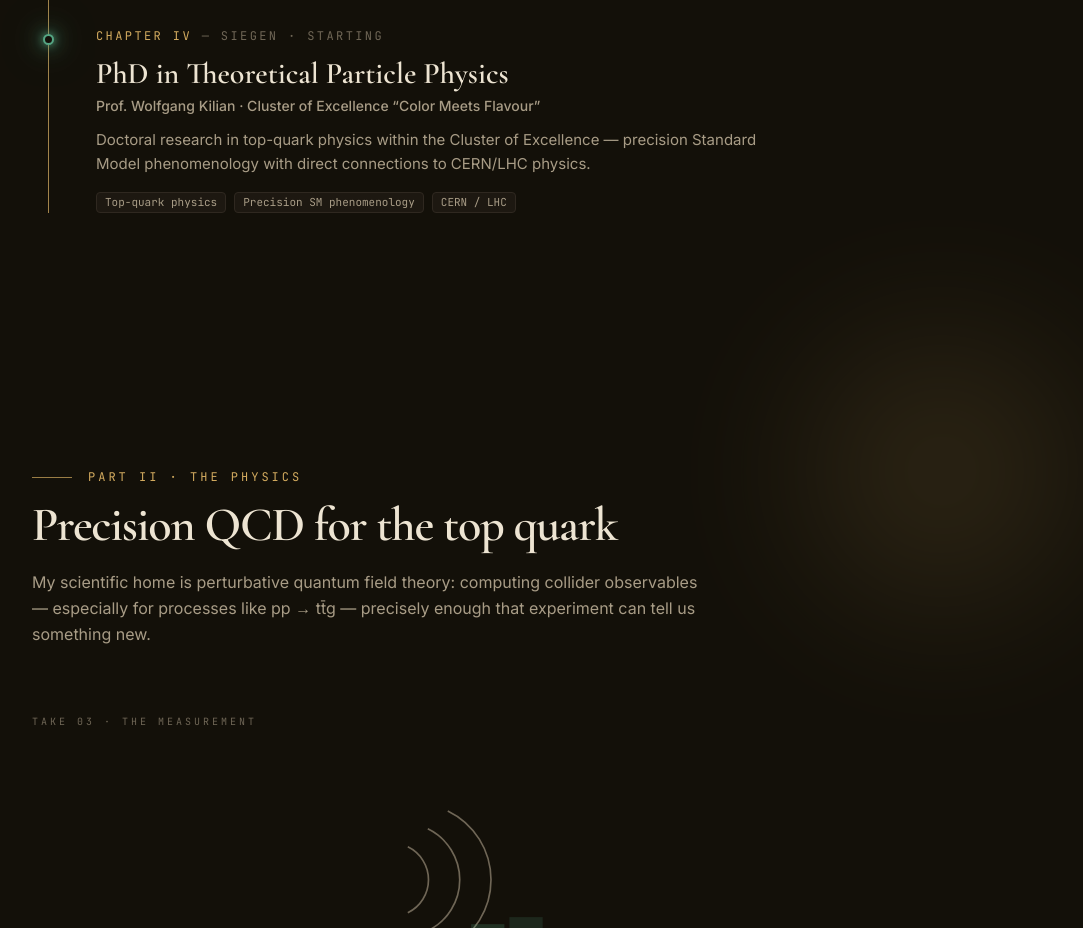
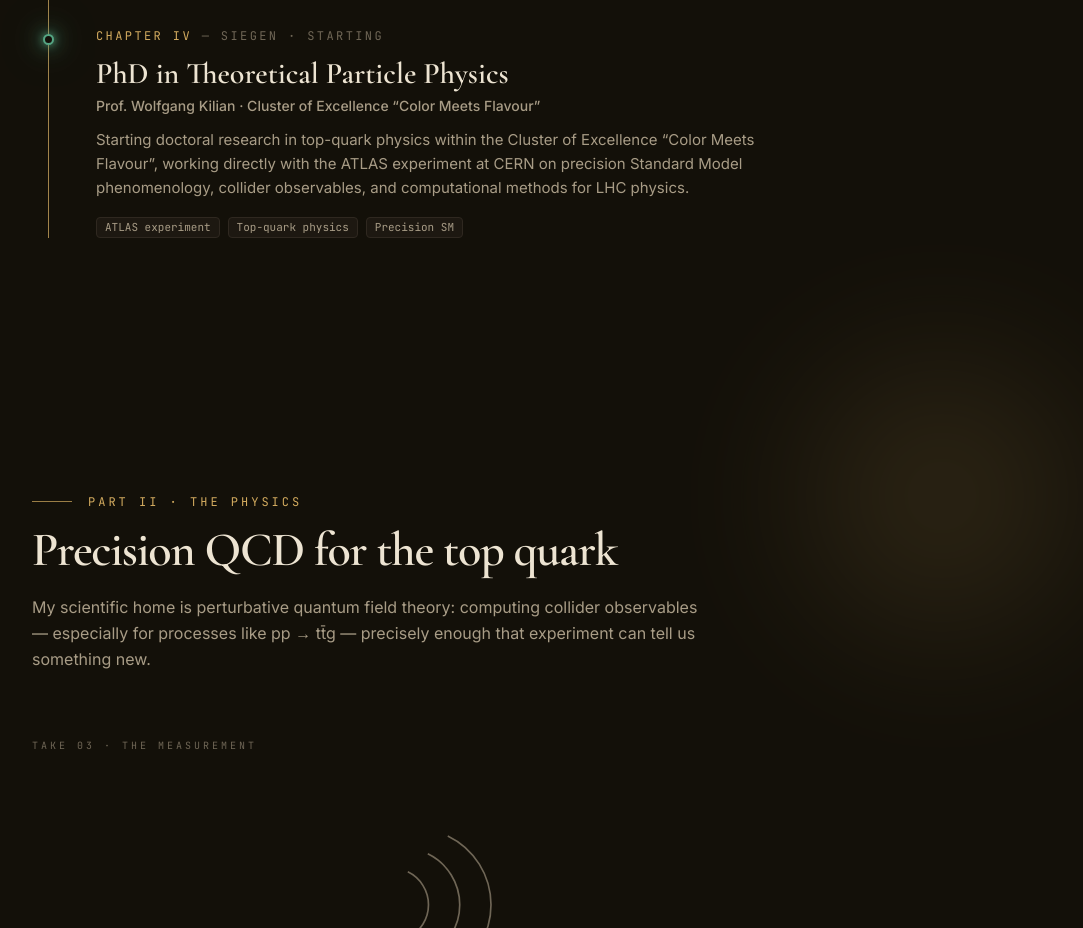
Before and after one commit to mahdihoumanii/myportfolio, a React (Vite) app: page / in a window 1280 px wide. Shown: the part 2060-2988 px from the top of the page, without its empty margins (64-1147 px from the left). Built offline with nearby package versions, Linux system fonts and the light colour scheme; a web font is replaced by a local one.

Commit message:
Add physics games and polish Feynman strip visuals

```diff
--- a/src/data/timeline.ts
+++ b/src/data/timeline.ts
@@ -46,7 +46,7 @@ export const timeline: TimelineStop[] = [
     title: 'PhD in Theoretical Particle Physics',
     org: 'Prof. Wolfgang Kilian · Cluster of Excellence “Color Meets Flavour”',
     description:
-      'Doctoral research in top-quark physics within the Cluster of Excellence — precision Standard Model phenomenology with direct connections to CERN/LHC physics.',
-    tags: ['Top-quark physics', 'Precision SM phenomenology', 'CERN / LHC'],
+      'Starting doctoral research in top-quark physics within the Cluster of Excellence “Color Meets Flavour”, working directly with the ATLAS experiment at CERN on precision Standard Model phenomenology, collider observables, and computational methods for LHC physics.',
+    tags: ['ATLAS experiment', 'Top-quark physics', 'Precision SM'],
   },
 ]
```
